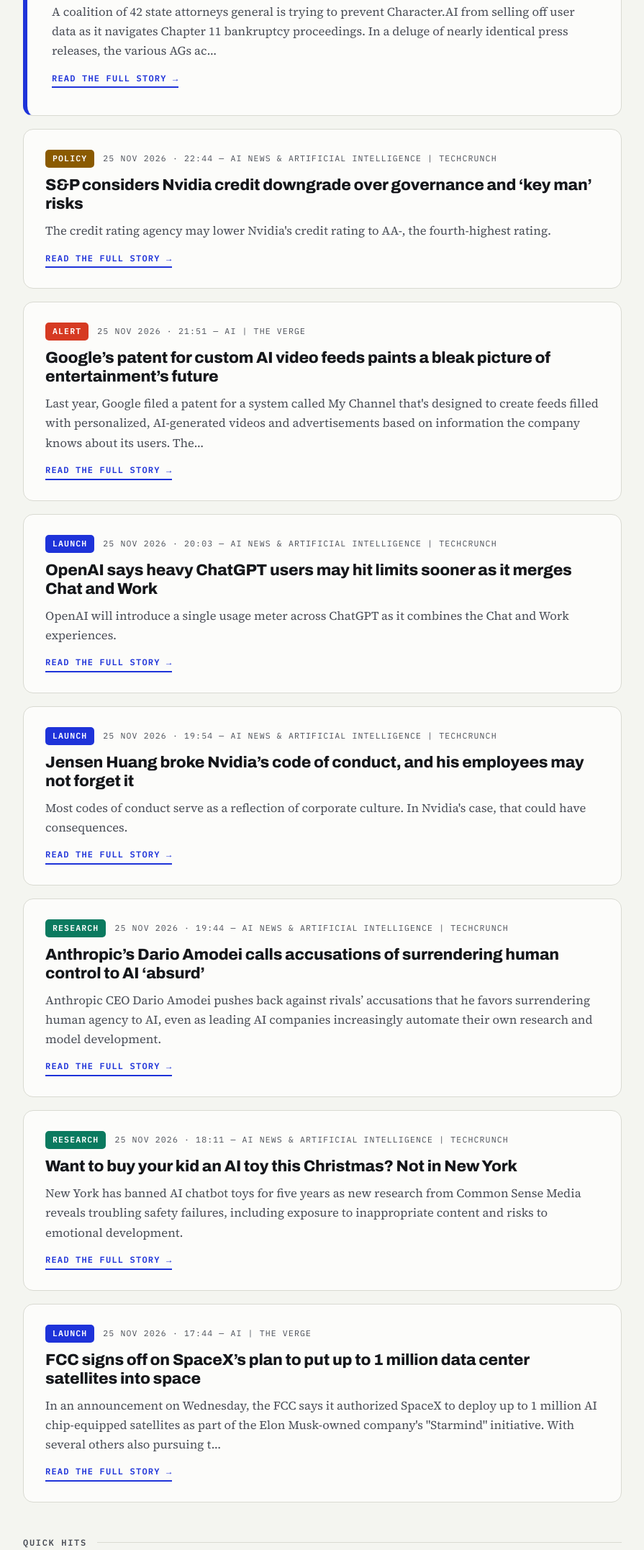
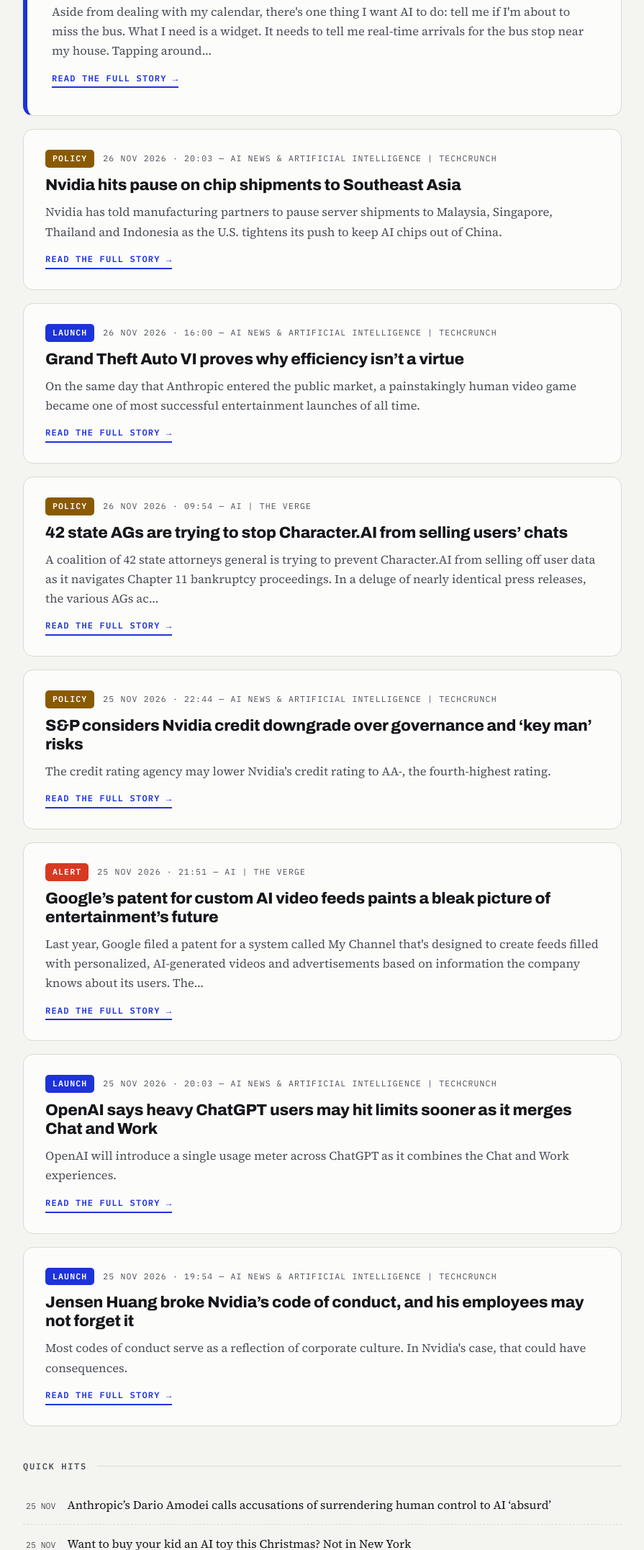
Before and after one commit to MOD108/AI-News, a plain HTML site: page index.html in a window 1280 px wide. Shown: the part 647-2800 px from the top of the page at 72% size, without its empty margins (192-1087 px from the left). Drawn offline with Linux system fonts and the light colour scheme.

Commit message:
Issue 2026-11-27 — automated build

```diff
--- a/index.html
+++ b/index.html
@@ -106,13 +106,13 @@
 <body>
 
 <div class="ticker" aria-label="Latest headlines ticker">
-  <div class="ticker__track"><span><b>POLICY ///</b> 42 state AGs are trying to stop Character.AI from selling users’ chats</span><span><b>POLICY ///</b> S&amp;P considers Nvidia credit downgrade over governance and ‘key man’ risks</span><span><b>ALERT ///</b> Google’s patent for custom AI video feeds paints a bleak picture of entertainment’s future</span><span><b>LAUNCH ///</b> OpenAI says heavy ChatGPT users may hit limits sooner as it merges Chat and Work</span></div>
+  <div class="ticker__track"><span><b>LAUNCH ///</b> Android’s DIY widgets are a bit of vibe-coding fun</span><span><b>POLICY ///</b> Nvidia hits pause on chip shipments to Southeast Asia</span><span><b>LAUNCH ///</b> Grand Theft Auto VI proves why efficiency isn’t a virtue</span><span><b>POLICY ///</b> 42 state AGs are trying to stop Character.AI from selling users’ chats</span></div>
 </div>
 
 <header>
   <div class="issue-line">
-    <span>Issue <b>142</b></span>
-    <span>Thursday 26 November 2026</span>
+    <span>Issue <b>143</b></span>
+    <span>Friday 27 November 2026</span>
     <span>London, UK</span>
   </div>
   <h1 class="masthead">The <em>Wire</em></h1>
@@ -128,7 +128,34 @@
 </nav>
 
 <main id="feed">
-      <article class="story lead" data-tag="policy">
+      <article class="story lead" data-tag="launch">
+        <div class="story-meta">
+          <span class="tag launch">Launch</span>
+          <span class="stamp mono">27 NOV 2026 · 14:00 — AI | The Verge</span>
+        </div>
+        <h2><a href="https://www.theverge.com/tech/1041801/android-intelligence-create-my-widget-gemini" target="_blank" rel="noopener">Android’s DIY widgets are a bit of vibe-coding fun</a></h2>
+        <p>Aside from dealing with my calendar, there&#x27;s one thing I want AI to do: tell me if I&#x27;m about to miss the bus. What I need is a widget. It needs to tell me real-time arrivals for the bus stop near my house. Tapping around…</p>
+        <a class="readmore" href="https://www.theverge.com/tech/1041801/android-intelligence-create-my-widget-gemini" target="_blank" rel="noopener">Read the full story →</a>
+      </article>
+      <article class="story " data-tag="policy">
+        <div class="story-meta">
+          <span class="tag policy">Policy</span>
+          <span class="stamp mono">26 NOV 2026 · 20:03 — AI News &amp; Artificial Intelligence | TechCrunch</span>
+        </div>
+        <h2><a href="https://techcrunch.com/2026/11/26/nvidia-hits-pause-on-chip-shipments-to-southeast-asia/" target="_blank" rel="noopener">Nvidia hits pause on chip shipments to Southeast Asia</a></h2>
+        <p>Nvidia has told manufacturing partners to pause server shipments to Malaysia, Singapore, Thailand and Indonesia as the U.S. tightens its push to keep AI chips out of China.</p>
+        <a class="readmore" href="https://techcrunch.com/2026/11/26/nvidia-hits-pause-on-chip-shipments-to-southeast-asia/" target="_blank" rel="noopener">Read the full story →</a>
+      </article>
+      <article class="story " data-tag="launch">
+        <div class="story-meta">
+          <span class="tag launch">Launch</span>
+          <span class="stamp mono">26 NOV 2026 · 16:00 — AI News &amp; Artificial Intelligence | TechCrunch</span>
+        </div>
+        <h2><a href="https://techcrunch.com/2026/11/26/as-anthropic-ipos-grand-theft-auto-vi-proves-why-efficiency-isnt-a-virtue/" target="_blank" rel="noopener">Grand Theft Auto VI proves why efficiency isn’t a virtue</a></h2>
+        <p>On the same day that Anthropic entered the public market, a painstakingly human video game became one of most successful entertainment launches of all time.</p>
+        <a class="readmore" href="https://techcrunch.com/2026/11/26/as-anthropic-ipos-grand-theft-auto-vi-proves-why-efficiency-isnt-a-virtue/" target="_blank" rel="noopener">Read the full story →</a>
+      </article>
+      <article class="story " data-tag="policy">
         <div class="story-meta">
           <span class="tag policy">Policy</span>
           <span class="stamp mono">26 NOV 2026 · 09:54 — AI | The Verge</span>
@@ -173,50 +200,23 @@
         <p>Most codes of conduct serve as a reflection of corporate culture. In Nvidia&#x27;s case, that could have consequences.</p>
         <a class="readmore" href="https://techcrunch.com/2026/11/25/jensen-huang-broke-nvidias-code-of-conduct-and-his-employees-may-not-forget-it/" target="_blank" rel="noopener">Read the full story →</a>
       </article>
-      <article class="story " data-tag="research">
-        <div class="story-meta">
-          <span class="tag research">Research</span>
-          <span class="stamp mono">25 NOV 2026 · 19:44 — AI News &amp; Artificial Intelligence | TechCrunch</span>
-        </div>
-        <h2><a href="https://techcrunch.com/2026/11/25/anthropics-dario-amodei-calls-accusations-of-surrendering-human-control-to-ai-absurd/" target="_blank" rel="noopener">Anthropic’s Dario Amodei calls accusations of surrendering human control to AI ‘absurd’</a></h2>
-        <p>Anthropic CEO Dario Amodei pushes back against rivals’ accusations that he favors surrendering human agency to AI, even as leading AI companies increasingly automate their own research and model development.</p>
-        <a class="readmore" href="https://techcrunch.com/2026/11/25/anthropics-dario-amodei-calls-accusations-of-surrendering-human-control-to-ai-absurd/" target="_blank" rel="noopener">Read the full story →</a>
-      </article>
-      <article class="story " data-tag="research">
-        <div class="story-meta">
-          <span class="tag research">Research</span>
-          <span class="stamp mono">25 NOV 2026 · 18:11 — AI News &amp; Artificial Intelligence | TechCrunch</span>
-        </div>
-        <h2><a href="https://techcrunch.com/2026/11/25/want-to-buy-your-kid-an-ai-toy-this-christmas-not-in-new-york/" target="_blank" rel="noopener">Want to buy your kid an AI toy this Christmas? Not in New York</a></h2>
-        <p>New York has banned AI chatbot toys for five years as new research from Common Sense Media reveals troubling safety failures, including exposure to inappropriate content and risks to emotional development.</p>
-        <a class="readmore" href="https://techcrunch.com/2026/11/25/want-to-buy-your-kid-an-ai-toy-this-christmas-not-in-new-york/" target="_blank" rel="noopener">Read the full story →</a>
-      </article>
-      <article class="story " data-tag="launch">
-        <div class="story-meta">
-          <span class="tag launch">Launch</span>
-          <span class="stamp mono">25 NOV 2026 · 17:44 — AI | The Verge</span>
-        </div>
-        <h2><a href="https://www.theverge.com/science/1042278/spacex-fcc-starmind-ai-space-data-centers" target="_blank" rel="noopener">FCC signs off on SpaceX’s plan to put up to 1 million data center satellites into space</a></h2>
-        <p>In an announcement on Wednesday, the FCC says it authorized SpaceX to deploy up to 1 million AI chip-equipped satellites as part of the Elon Musk-owned company&#x27;s &quot;Starmind&quot; initiative. With several others also pursuing t…</p>
-        <a class="readmore" href="https://www.theverge.com/science/1042278/spacex-fcc-starmind-ai-space-data-centers" target="_blank" rel="noopener">Read the full story →</a>
-      </article>
 </main>
 
 <section class="quickhits">
   <div class="section-label">Quick hits</div>
   <ul class="hits">
+      <li><span class="stamp mono">25 NOV</span><a href="https://techcrunch.com/2026/11/25/anthropics-dario-amodei-calls-accusations-of-surrendering-human-control-to-ai-absurd/" target="_blank" rel="noopener">Anthropic’s Dario Amodei calls accusations of surrendering human control to AI ‘absurd’</a></li>
+      <li><span class="stamp mono">25 NOV</span><a href="https://techcrunch.com/2026/11/25/want-to-buy-your-kid-an-ai-toy-this-christmas-not-in-new-york/" target="_blank" rel="noopener">Want to buy your kid an AI toy this Christmas? Not in New York</a></li>
+      <li><span class="stamp mono">25 NOV</span><a href="https://www.theverge.com/science/1042278/spacex-fcc-starmind-ai-space-data-centers" target="_blank" rel="noopener">FCC signs off on SpaceX’s plan to put up to 1 million data center satellites into space</a></li>
       <li><span class="stamp mono">25 NOV</span><a href="https://techcrunch.com/2026/11/25/state-ags-fight-character-ais-plan-to-auction-off-users-private-chats/" target="_blank" rel="noopener">Character.AI’s plan to auction off users’ private chats challenged by state AGs</a></li>
       <li><span class="stamp mono">25 NOV</span><a href="https://arstechnica.com/gadgets/2026/11/ars-live-recap-dont-expect-military-attacks-on-data-centers-to-stop/" target="_blank" rel="noopener">Ars Live recap: Don’t expect military attacks on data centers to stop</a></li>
       <li><span class="stamp mono">25 NOV</span><a href="https://www.theverge.com/gadgets/1042162/nothing-ear-note-ai-earbuds-reveal" target="_blank" rel="noopener">Nothing offers a full look at its AI earbuds and charging case</a></li>
-      <li><span class="stamp mono">25 NOV</span><a href="https://techcrunch.com/podcast/ai-data-centers-are-becoming-harder-to-build-and-neoclouds-are-feeling-it/" target="_blank" rel="noopener">AI data centers are becoming harder to build, and neoclouds are feeling it</a></li>
-      <li><span class="stamp mono">25 NOV</span><a href="https://www.theverge.com/tech/1042071/meta-amazon-muse-ai-shopping-discussions" target="_blank" rel="noopener">Amazon is reportedly in talks to end Muse AI shopping block</a></li>
-      <li><span class="stamp mono">25 NOV</span><a href="https://techcrunch.com/2026/11/25/amazon-and-meta-reportedly-in-talks-to-lift-blockade-on-ai-agent-muse/" target="_blank" rel="noopener">Amazon and Meta reportedly in talks to lift blockade on AI agent Muse</a></li>
   </ul>
 </section>
 
 <footer>
   <span>© 2026 The Wire — auto-compiled, human-owned</span>
-  <span class="mono">last build: 26 Nov 2026 · 15:38 GMT</span>
+  <span class="mono">last build: 27 Nov 2026 · 15:29 GMT</span>
 </footer>
 
 <script>
--- a/state.json
+++ b/state.json
@@ -1 +1 @@
-{"issue": 142}
+{"issue": 143}
```
